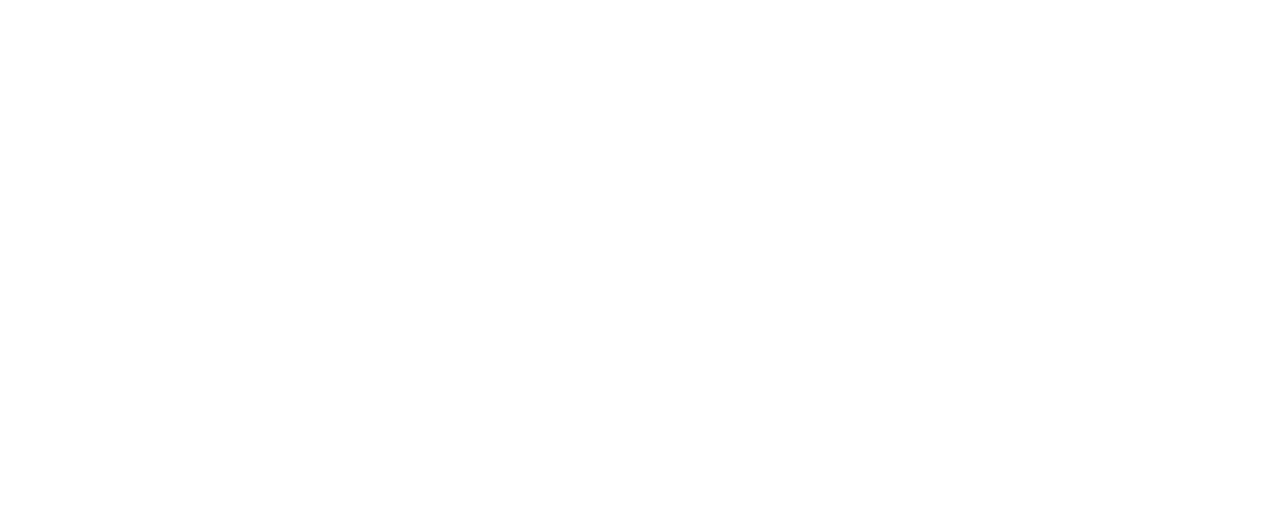
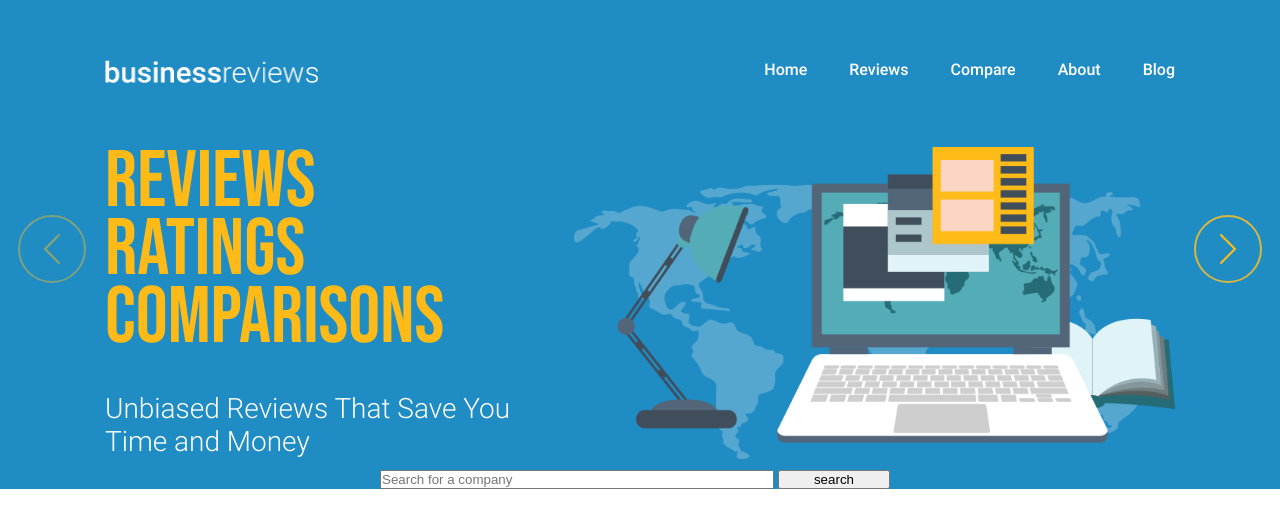
Before and after one commit to kaliostro1979/st-dev-test, a plain HTML site: page index.html in a window 1280 px wide. Drawn offline with Linux system fonts and the light colour scheme.

Commit message:
Header banner added

```diff
--- /dev/null
+++ b/assets/css/fonts.css
@@ -0,0 +1,35 @@
+@font-face {
+    font-family: 'Bebas Neue';
+    src: url('../fonts/BebasNeue-Regular.woff2') format('woff2'),
+    url('../fonts/BebasNeue-Regular.woff') format('woff');
+    font-weight: normal;
+    font-style: normal;
+    font-display: swap;
+}
+
+@font-face {
+    font-family: 'Roboto';
+    src: url('../fonts/Roboto-Medium.woff2') format('woff2'),
+    url('../fonts/Roboto-Medium.woff') format('woff');
+    font-weight: 500;
+    font-style: normal;
+    font-display: swap;
+}
+
+@font-face {
+    font-family: 'Roboto';
+    src: url('../fonts/Roboto-Regular.woff2') format('woff2'),
+    url('../fonts/Roboto-Regular.woff') format('woff');
+    font-weight: normal;
+    font-style: normal;
+    font-display: swap;
+}
+
+@font-face {
+    font-family: 'Roboto';
+    src: url('../fonts/Roboto-Light.woff2') format('woff2'),
+    url('../fonts/Roboto-Light.woff') format('woff');
+    font-weight: 300;
+    font-style: normal;
+    font-display: swap;
+}
--- /dev/null
+++ b/assets/css/owl.theme.default.css
@@ -0,0 +1,50 @@
+/**
+ * Owl Carousel v2.3.4
+ * Copyright 2013-2018 David Deutsch
+ * Licensed under: SEE LICENSE IN https://github.com/OwlCarousel2/OwlCarousel2/blob/master/LICENSE
+ */
+/*
+ * 	Default theme - Owl Carousel CSS File
+ */
+.owl-theme .owl-nav {
+  margin-top: 10px;
+  text-align: center;
+  -webkit-tap-highlight-color: transparent; }
+  .owl-theme .owl-nav [class*='owl-'] {
+    color: #FFF;
+    font-size: 14px;
+    margin: 5px;
+    padding: 4px 7px;
+    background: #D6D6D6;
+    display: inline-block;
+    cursor: pointer;
+    border-radius: 3px; }
+    .owl-theme .owl-nav [class*='owl-']:hover {
+      background: #869791;
+      color: #FFF;
+      text-decoration: none; }
+  .owl-theme .owl-nav .disabled {
+    opacity: 0.5;
+    cursor: default; }
+
+.owl-theme .owl-nav.disabled + .owl-dots {
+  margin-top: 10px; }
+
+.owl-theme .owl-dots {
+  text-align: center;
+  -webkit-tap-highlight-color: transparent; }
+  .owl-theme .owl-dots .owl-dot {
+    display: inline-block;
+    zoom: 1;
+    *display: inline; }
+    .owl-theme .owl-dots .owl-dot span {
+      width: 10px;
+      height: 10px;
+      margin: 5px 7px;
+      background: #D6D6D6;
+      display: block;
+      -webkit-backface-visibility: visible;
+      transition: opacity 200ms ease;
+      border-radius: 30px; }
+    .owl-theme .owl-dots .owl-dot.active span, .owl-theme .owl-dots .owl-dot:hover span {
+      background: #869791; }
--- a/assets/css/style.css
+++ b/assets/css/style.css
@@ -0,0 +1,155 @@
+*{
+    padding: 0;
+    margin: 0;
+    box-sizing: border-box;
+}
+
+body{
+    font-family: 'Roboto', sans-serif;
+}
+
+body a, body a:hover{
+    text-decoration: unset;
+}
+
+header{
+    width: 100%;
+    background-color: #208cc4;
+}
+
+
+#main, .top-nav{
+    width: 100%;
+    height: auto;
+    max-width: 1070px;
+    margin: 0 auto;
+}
+
+
+.top-nav{
+    display: flex;
+    justify-content: space-between;
+    padding: 60px 0;
+}
+
+.logo{
+    width: 213px;
+}
+
+.logo img{
+    width: 100%;
+}
+
+.nav-list ul{
+    display: flex;
+    list-style: none;
+}
+
+.nav-list ul li{
+    margin-right: 42px;
+}
+
+.nav-list ul li:last-child{
+    margin-right: 0;
+}
+
+.nav-list ul li a{
+    color: #ffffff;
+    padding-bottom: 13px;
+    font-weight: 500;
+    font-size: 16px;
+}
+
+.nav-list ul li a:hover{
+    color: #ffbc18;
+    border-bottom: 2px solid;
+}
+
+
+/*Header Banner*/
+
+.header-banner .header-banner-slider .item{
+    width: 100%;
+    height: auto;
+    max-width: 1070px;
+    margin: 0 auto;
+    display: flex;
+    align-items: center;
+    justify-content: space-between;
+
+}
+
+.header-banner .header-banner-slider .item .slider-banner-img{
+    width: 790px;
+}
+
+.header-banner .header-banner-slider .item .slider-banner-text span{
+    font-family: 'Bebas Neue', sans-serif;
+    font-size: 80px;
+    width: min-content;
+    line-height: 68px;
+    color: #febb18;
+    display: block;
+    margin-bottom: 40px;
+}
+
+.header-banner .header-banner-slider .item .slider-banner-text p{
+    color: #ffffff;
+    font-weight: 300;
+    font-size: 28px;
+}
+
+.header-banner .header-banner-slider .item .slider-banner-img img{
+    width: 100%;
+}
+
+.header-banner .header-banner-slider .owl-nav .owl-prev, .header-banner .header-banner-slider .owl-nav .owl-next{
+    position: absolute;
+    top: 20%;
+}
+
+.header-banner .header-banner-slider .owl-nav .owl-prev{
+    left: 1%;
+}
+
+.header-banner .header-banner-slider .owl-nav .owl-next{
+    right: 1%;
+}
+
+.header-banner .header-banner-slider .owl-nav button{
+    border: 2px solid #d8b73e;
+    border-radius: 50%;
+    width: 68px;
+    height: 68px;
+}
+
+.header-banner .header-banner-slider .owl-nav button:hover{
+    background: none;
+}
+
+.header-banner .header-banner-slider .owl-nav button:focus{
+    outline: unset;
+}
+
+.header-banner .header-banner-slider .owl-nav button img{
+    margin: 0 auto;
+    display: block;
+}
+
+/*End of Header Banner*/
+
+
+/*Header Search*/
+
+.header-search{
+    width: 520px;
+    margin: 0 auto;
+}
+
+.header-search form input{
+    width: 394px;
+}
+
+.header-search form button{
+    width: 112px;
+}
--- a/assets/js/main.js
+++ b/assets/js/main.js
@@ -0,0 +1,12 @@
+let prevButton = '<img src="./assets/images/icons/nav-left.png" alt="prev">';
+let nextButton = '<img src="./assets/images/icons/nav-right.png" alt="next">';
+
+$(".header-banner-slider").owlCarousel({
+    items: 1,
+    dots: false,
+    nav: true,
+    navText: [
+        prevButton,
+        nextButton
+    ]
+});
--- a/index.html
+++ b/index.html
@@ -3,15 +3,79 @@
 <head>
     <meta charset="UTF-8">
     <title>businessreviews</title>
+    <link rel="stylesheet" href="./assets/css/fonts.css">
+    <link rel="stylesheet" href="./assets/css/owl.carousel.min.css">
+    <link rel="stylesheet" href="./assets/css/owl.theme.default.css">
     <link rel="stylesheet" href="./assets/css/style.css">
 </head>
 <body>
+<header>
+    <div class="top-nav">
+        <div class="logo">
+            <a href="#"><img src="./assets/images/logo.png" alt=""></a>
+        </div>
+        <div class="nav-list">
+            <ul>
+                <li><a href="#">Home</a></li>
+                <li><a href="#">Reviews</a></li>
+                <li><a href="#">Compare</a></li>
+                <li><a href="#">About</a></li>
+                <li><a href="#">Blog</a></li>
+            </ul>
+        </div>
+    </div>
+    <div class="header-banner">
+        <div class="header-banner-slider owl-carousel owl-theme">
+            <div class="item">
+                <div class="slider-banner-text">
+                    <span>Reviews Ratings Comparisons</span>
+                    <p>Unbiased Reviews That Save You Time and Money</p>
+                </div>
+                <div class="slider-banner-img">
+                    <img src="./assets/images/slider-img.png" alt="">
+                </div>
+            </div>
+            <div class="item">
+                <div class="slider-banner-text">
+                    <span>Reviews Ratings Comparisons</span>
+                    <p>Unbiased Reviews That Save You Time and Money</p>
+                </div>
+                <div class="slider-banner-img">
+                    <img src="./assets/images/slider-img.png" alt="">
+                </div>
+            </div>
+            <div class="item">
+                <div class="slider-banner-text">
+                    <span>Reviews Ratings Comparisons</span>
+                    <p>Unbiased Reviews That Save You Time and Money</p>
+                </div>
+                <div class="slider-banner-img">
+                    <img src="./assets/images/slider-img.png" alt="">
+                </div>
+            </div>
+        </div>
+        <div class="header-search">
+            <form>
+                <input type="text" placeholder="Search for a company">
+                <button>search</button>
+            </form>
+        </div>
+    </div>
+</header>
 
+<div id="main">
+    <section>
+        <div class="services">
+
+        </div>
+    </section>
+</div>
 
 
 
 
 <script src="./assets/js/jquery-3.5.1.min.js"></script>
+<script src="./assets/js/owl.carousel.min.js"></script>
 <script src="./assets/js/main.js"></script>
 </body>
 </html>
```
Also changed, not shown: assets/css/owl.carousel.min.css (added), assets/fonts/BebasNeue-Regular.woff (added), assets/fonts/BebasNeue-Regular.woff2 (added), assets/fonts/Roboto-Light.woff (added), assets/fonts/Roboto-Light.woff2 (added), assets/fonts/Roboto-Medium.woff (added), assets/fonts/Roboto-Medium.woff2 (added), assets/fonts/Roboto-Regular.woff (added), assets/fonts/Roboto-Regular.woff2 (added), assets/images/icons/nav-left.png (added), assets/images/icons/nav-right.png (added), assets/images/logo.png (added), assets/images/slider-img.png (added), assets/js/owl.carousel.min.js (added).
